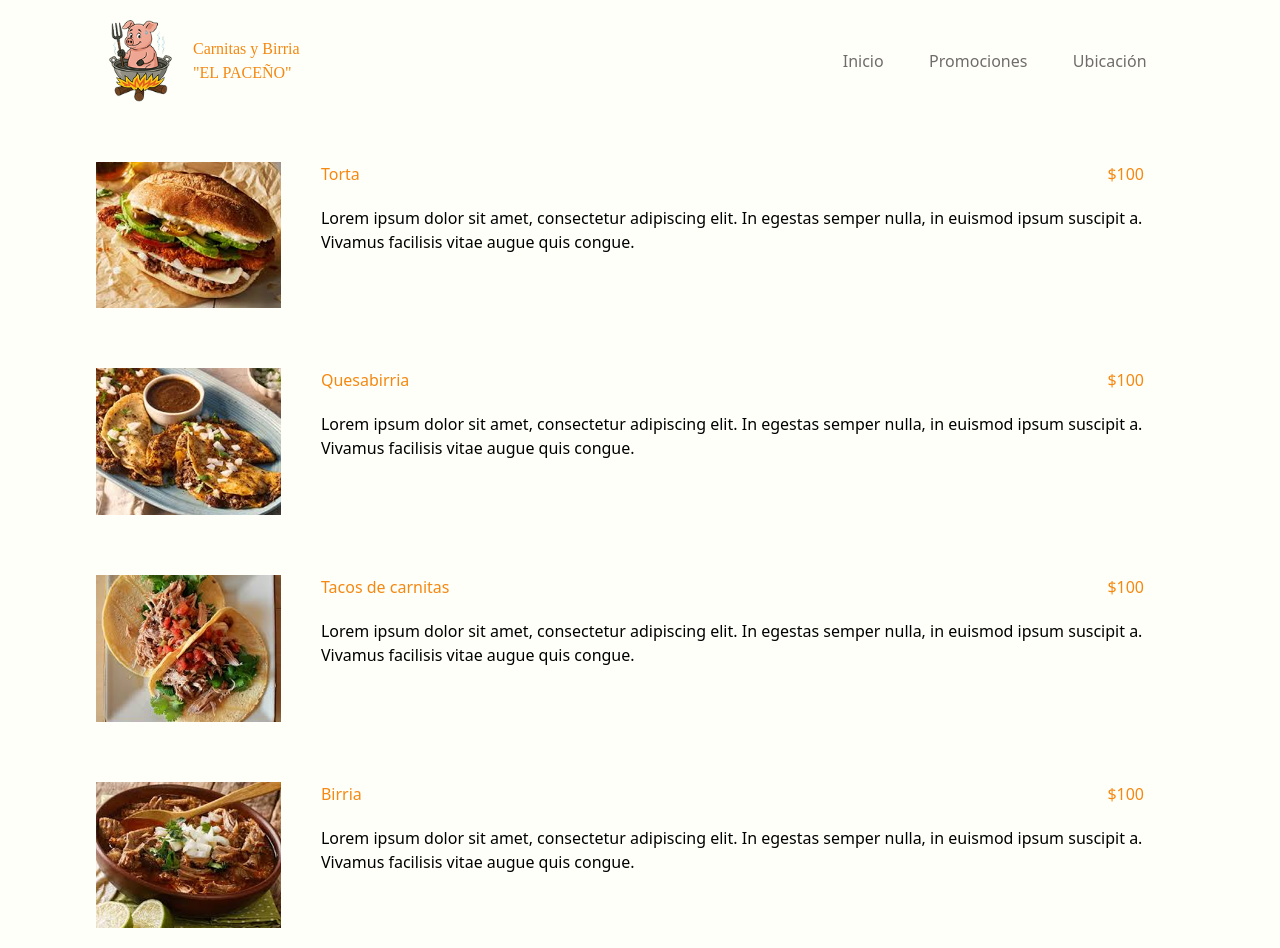
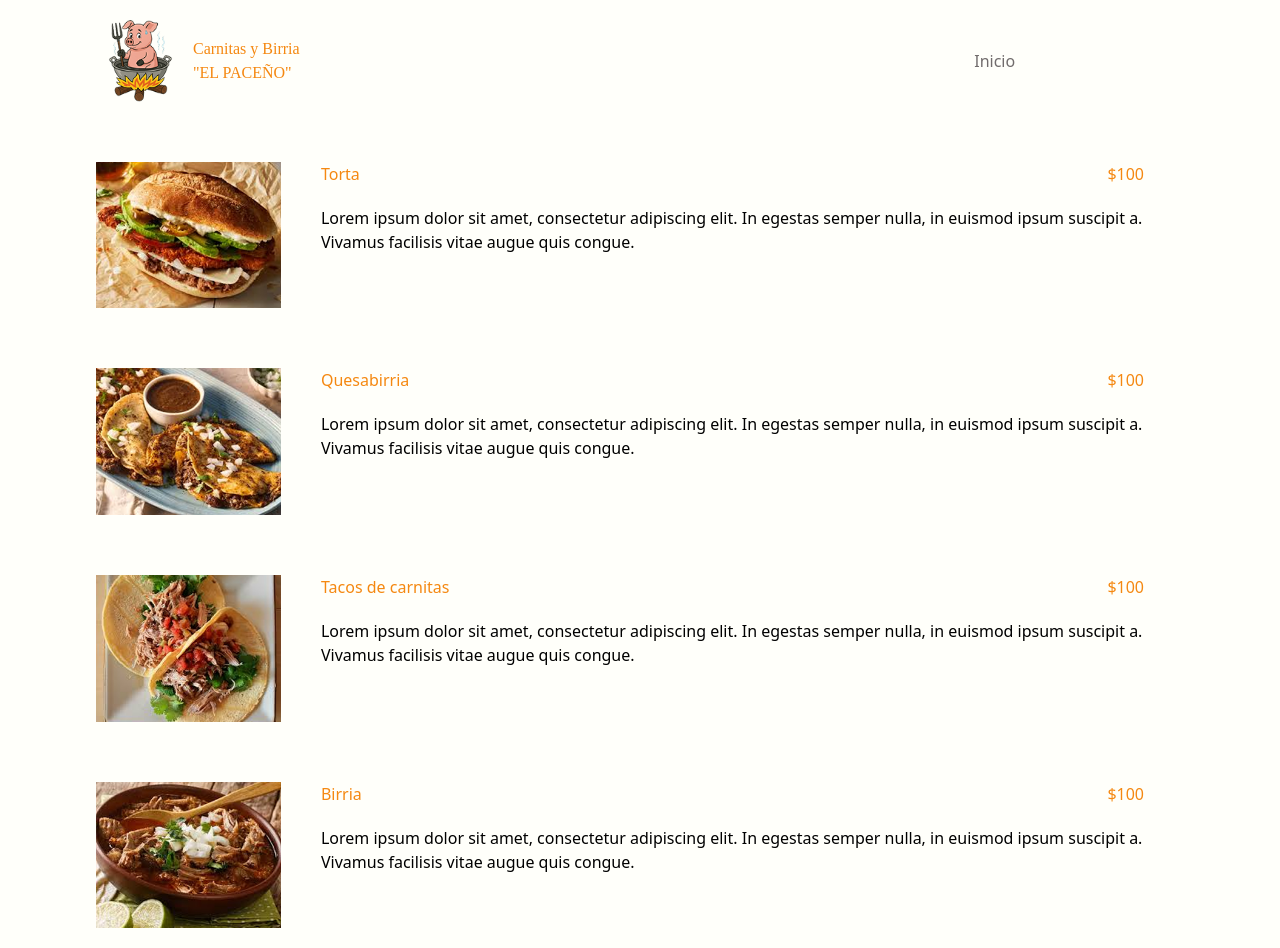
Before and after one commit to jonathanj20/el-paceno-app, a React (Vite) app: page /menu in a window 1280 px wide. Built offline with nearby package versions, Linux system fonts and the light colour scheme; a web font is replaced by a local one.

Commit message:
nav shows differents links according to page

```diff
--- a/src/components/Header.tsx
+++ b/src/components/Header.tsx
@@ -1,12 +1,17 @@
 import { useState } from "react";
 import Hamburger from "hamburger-react";
 import Imagotype from "./Imagotype";
+import { Link } from "react-router";
 interface LinkNav{
     name: string,
     href: string
 }
 
-export default function Header(){
+interface Header{
+    isIndex: boolean
+}
+
+export default function Header({ isIndex }: Header){
     const [showNav, setShowNav] = useState(false);
     const linksNav: LinkNav[] = [
         {name: "Inicio", href: "#"},
@@ -22,7 +27,7 @@ export default function Header(){
             </div>
             <nav className={`${showNav ? "top-30" : "top-[-1000px]"} bg-[#FFFFFA] transition-all duration-[650ms] fixed z-[-1] flex flex-col items-center gap-5 w-full h-[100%] lg:static lg:w-2/6 lg:flex lg:flex-row lg:justify-evenly pt-20 lg:pt-0`}>
                 {
-                    linksNav.map(({name, href}) => <a href={href} onClick={() => setShowNav(false)} className="text-lowGray hover:text-mainOrange transition-all delay-150" key={name}>{name}</a>)
+                    isIndex ? linksNav.map(({ name, href }) => <a href={href} onClick={() => setShowNav(false)} className="text-lowGray hover:text-mainOrange transition-all delay-150" key={name}>{name}</a>) : <Link to={"/"} className="text-lowGray hover:text-mainOrange transition-all delay-150" >Inicio</Link>
                 }
             </nav>
         </header>
--- a/src/components/Imagotype.tsx
+++ b/src/components/Imagotype.tsx
@@ -2,11 +2,9 @@ import { Link } from "react-router"
 
 export default function Imagotype(){
     return(
-        <div className="flex items-center gap-5">
-            <Link to={"/"}>
-                <img src="./logo.png" alt="logo_el-paceño" className="w-[65px]" title="El paceño"/>
-            </Link>
+        <Link to={"/"} className="flex items-center gap-5">
+            <img src="./logo.png" alt="logo_el-paceño" className="w-[65px]" title="El paceño"/>
             <h2 className="text-mainOrange font-kavoon">Carnitas y Birria <br /> "EL PACEÑO"</h2>
-        </div>
+        </Link>
     )
 }
--- a/src/pages/Index.tsx
+++ b/src/pages/Index.tsx
@@ -6,8 +6,8 @@ import Location from "../components/Location";
 export default function Index(){
     return(
         <main>
-            <Header />
-            <div className="space-y-80">
+            <Header isIndex />
+            <div className="space-y-56 lg:space-y-80 lg:py-5">
                 <StartIndex />
                 <Promotion />
                 <Location />
--- a/src/pages/Menu.tsx
+++ b/src/pages/Menu.tsx
@@ -18,7 +18,7 @@ export default function Menu(){
 
     return(
         <>
-            <Header/>
+            <Header isIndex={false} />
             {
                 foods.map(({image, name, price, description}) => <Food image={image} name={name} price={price} description={description} />)
             }
```
